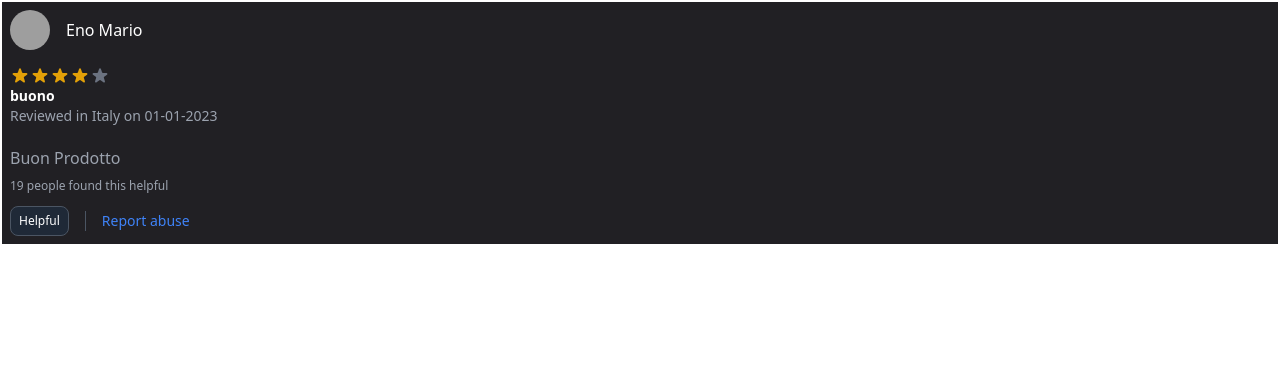
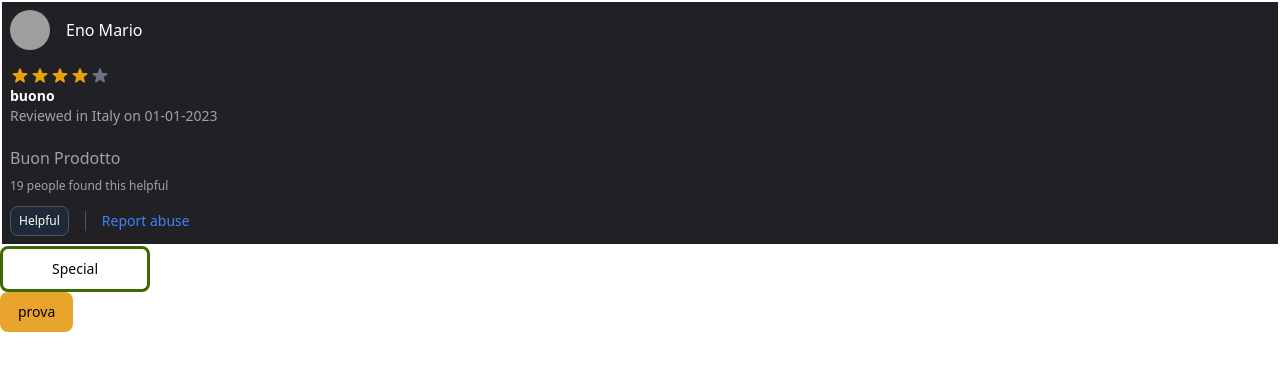
Before and after one commit to develhope-team-projects/fs17_it_team1, a React (Vite) app: page / in a window 1280 px wide. Shown: the top 370 px of the page. Built offline with nearby package versions, Linux system fonts and the light colour scheme; grey boxes are pictures that could not be loaded.

Commit message:
component:specialButton

```diff
--- a/src/App.tsx
+++ b/src/App.tsx
@@ -1,4 +1,6 @@
 import RatingReview, { Review } from "./product/RatingReview";
+import { ButtonElements, NormalButton } from "./shared/NormalButton";
+import { SpecialButton, SpecialButtonElements } from "./shared/SpecialButton";
 
 const test: Review = {
   img: "https://cdn-7.motorsport.com/images/amp/0ZRabeN0/s1000/carlos-sainz-ferrari-charles-l.jpg",
@@ -10,10 +12,21 @@ const test: Review = {
   comment: "Buon Prodotto",
 };
 
+const prova: SpecialButtonElements = {
+  content: "Special",
+
+}
+
+const prova2: ButtonElements = {
+  content: "prova",
+}
+
 function App() {
   return (
     <div className="dark">
       <RatingReview {...test} />
+      <SpecialButton {...prova}/>
+      <NormalButton {...prova2}/>
     </div>
 
   );
--- /dev/null
+++ b/src/shared/SpecialButton.css
@@ -0,0 +1,18 @@
+.specialbutton {
+    width: 150px;
+    padding:12px;
+    border-radius: 20px;
+    color: black;
+    border: 3px solid #284cff;
+    cursor: pointer;
+    background-color:transparent;
+    background-image: url("https://web.archive.org/web/20160312084140im_/http://splatoon.nintendo.com/assets/img/nav-bg-fill-blue.png?1443460871");
+    background-repeat: repeat-x;
+    background-position: 0 -100%;
+    filter: hue-rotate(200deg);
+    transition: 1.5s ease;
+}
+
+.specialbutton:hover {
+    background-position: center;
+}
--- /dev/null
+++ b/src/shared/SpecialButton.tsx
@@ -0,0 +1,34 @@
+
+'use client';
+import type { CustomFlowbiteTheme } from 'flowbite-react';
+import { Button } from 'flowbite-react';
+import "./SpecialButton.css"
+/* import { HiOutlineArrowRight } from 'react-icons/hi'; */
+
+const customTheme: CustomFlowbiteTheme['button'] = {
+    color: {
+        primary: 'bg-trasparent',
+    },
+};
+
+export type SpecialButtonElements = {
+    content: string;
+    svg?: any;
+    function?: () => void; // scrivere la logica della funzione per il bottone a seconda del componente in cui viene inserito
+
+}
+
+
+export function SpecialButton(props: SpecialButtonElements) {
+
+
+
+    return (
+        <div className="flex no-wrap items-center">
+            <Button onClick={props.function} theme={customTheme} color="primary" className='specialbutton focus:ring-none'>
+                <p>{props.content}</p>
+                {props.svg && props.svg}
+            </Button>
+        </div>
+    );
+}
```
